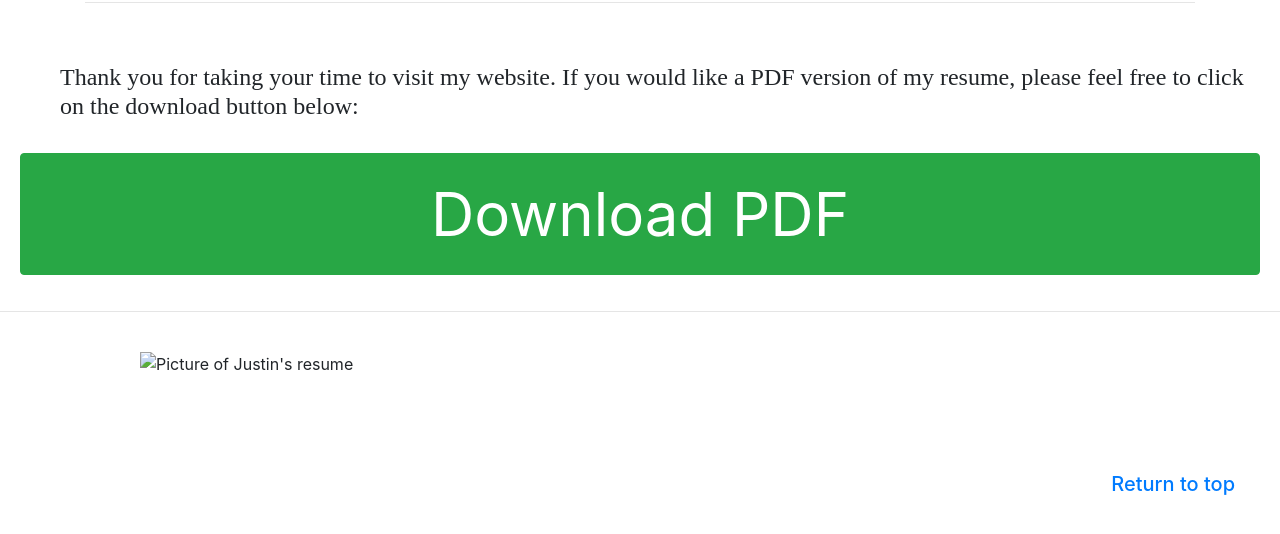
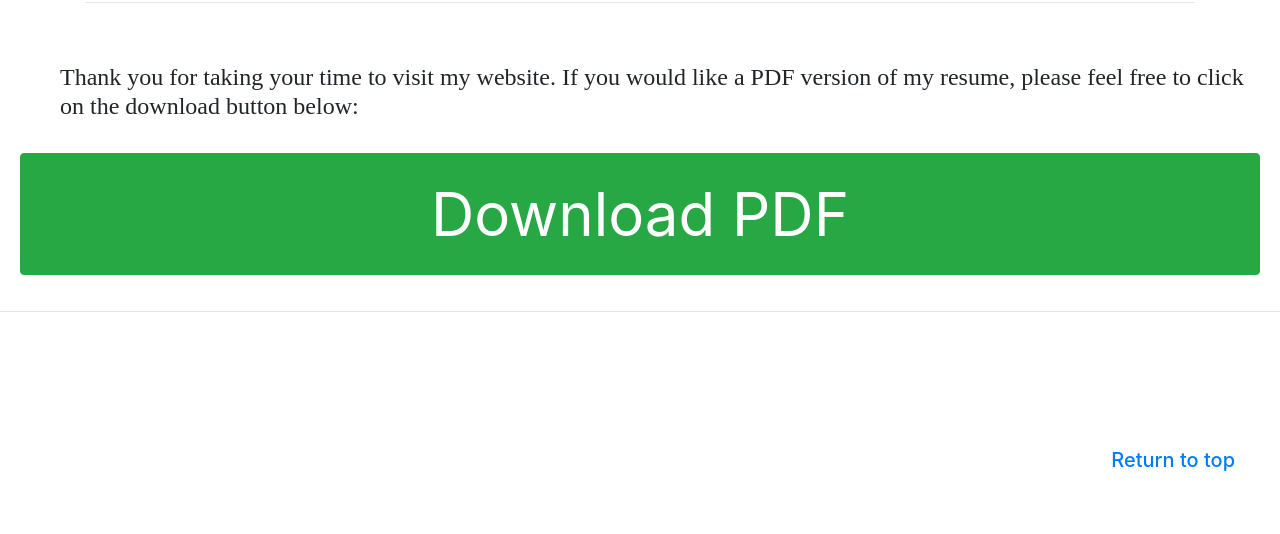
Before and after one commit to StudentsFirstChoiceTutorsOntario/PersonalWebsite, a plain HTML site: page resume.html in a window 1280 px wide. Shown: the part 226-760 px from the top of the page. Drawn offline with nearby package versions, Linux system fonts and the light colour scheme.

Commit message:
Update resume.html

```diff
--- a/resume.html
+++ b/resume.html
@@ -89,16 +89,14 @@
         <div class="card-body">
             <h4 style="margin-left: 40px; font-family: 'Times New Roman', Times, serif">Thank you for taking your time to visit my website. If you would like a PDF version of my resume, please feel free to click on the download button below:</h4>
             <br>
-            <a href="downloadables/myresume.pdf"><button class="button-style btn btn-success btn-block">Download
+            <a href="downloadables/Justin's Resume 2022.pdf"><button class="button-style btn btn-success btn-block">Download
                     PDF</button></a>
         </div>
     </div>
     <hr>
     <br>
 
-    <div class="container-fluid">
-        <img id="resume-style" src="downloadables/myresume.pdf" alt="Picture of Justin's resume">
-    </div>
+
 
     <br>
     <br>
```
